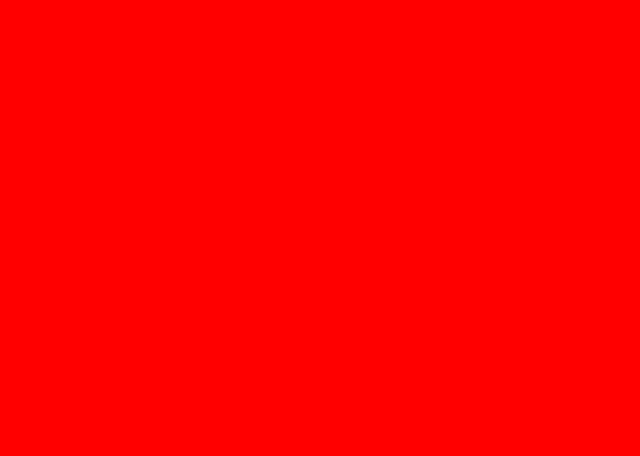
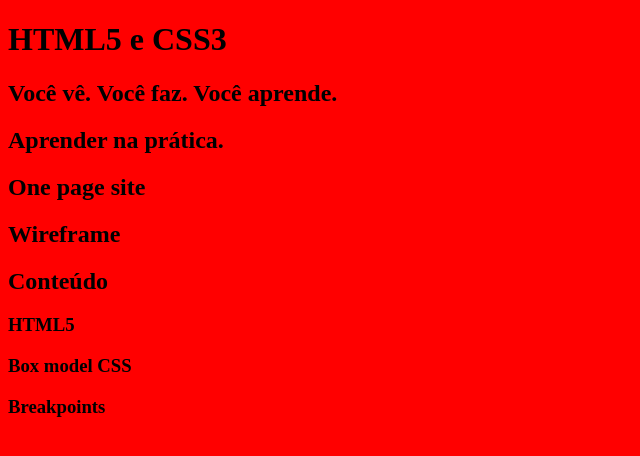
Before and after one commit to Lu-Fran/html5css3, a plain HTML site: page index.html in a window 1280 px wide. Shown: the whole page, without its empty margins (0-640 px from the left). Drawn offline with Linux system fonts and the light colour scheme.

Commit message:
Semântica e Heading Tags

```diff
--- a/index.html
+++ b/index.html
@@ -8,5 +8,34 @@
     <link rel="icon" href="Img/favicon.png" />
     <link rel="stylesheet" href="style.css" />
   </head>
-  <body></body>
+  <body>
+    <!-- Cabeçalho -->
+    <header></header>
+    <!-- Conteúdo principal -->
+    <main>
+      <h1>HTML5 e CSS3</h1>
+      <h2>Você vê. Você faz. Você aprende.</h2>
+    </main>
+    <!-- Sobre -->
+    <section>
+      <h2>Aprender na prática.</h2>
+    </section>
+    <!-- One page -->
+    <section>
+      <h2>One page site</h2>
+    </section>
+    <!-- Wireframe -->
+    <section>
+      <h2>Wireframe</h2>
+    </section>
+    <!-- Conteúdo -->
+    <section>
+      <h2>Conteúdo</h2>
+      <h3>HTML5</h3>
+      <h3>Box model CSS</h3>
+      <h3>Breakpoints</h3>
+    </section>
+    <!-- Rodapé -->
+    <footer></footer>
+  </body>
 </html>
```
